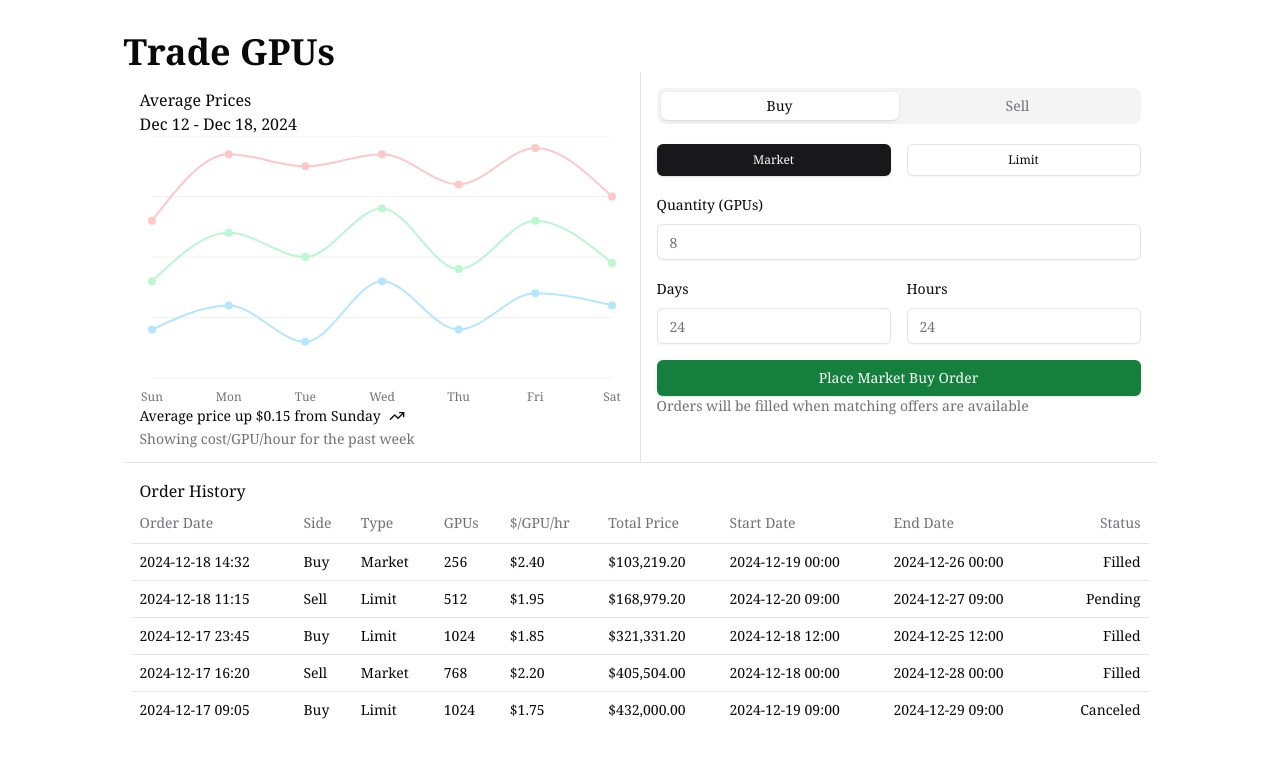
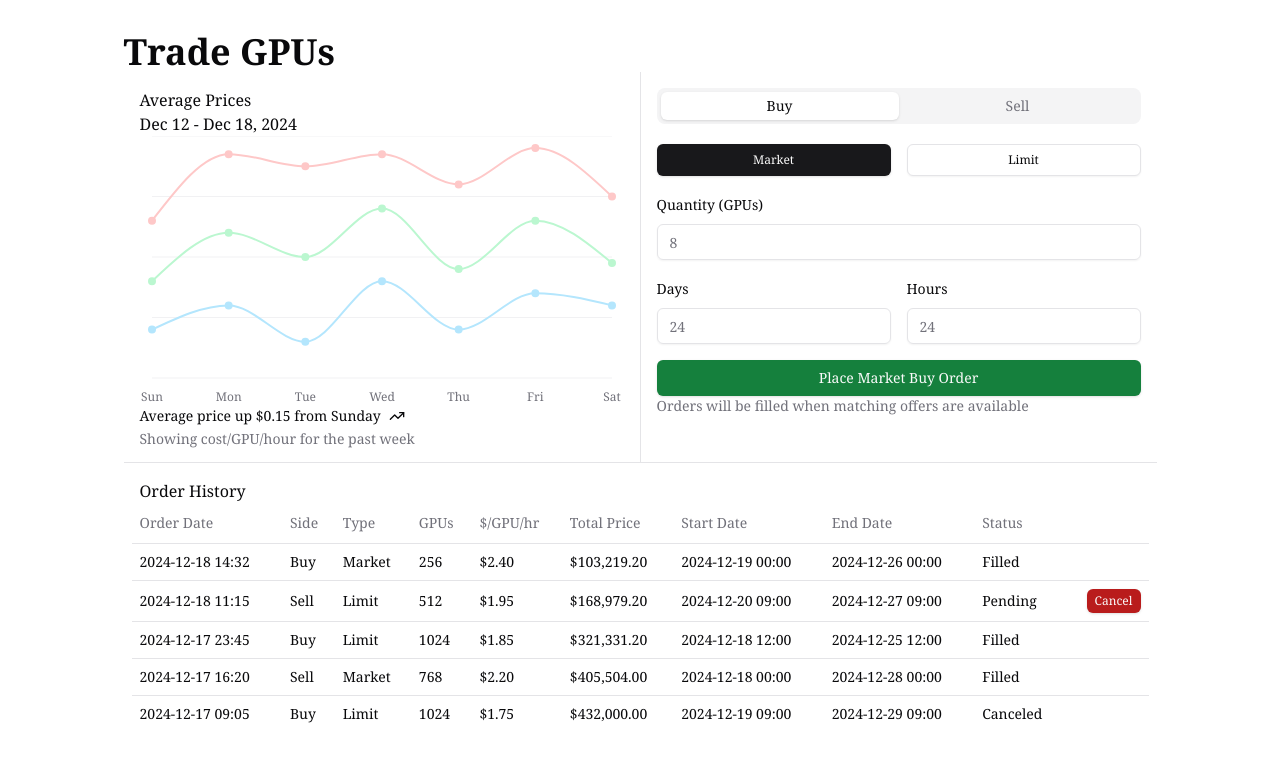
Before and after one commit to darzyx/gpu-auction-house, a Next.js app: page / in a window 1280 px wide. Shown: the top 762 px of the page. Built offline with nearby package versions, Linux system fonts and the light colour scheme.

Commit message:
Add cancel order btn

```diff
--- a/src/components/order-history.tsx
+++ b/src/components/order-history.tsx
@@ -1,4 +1,5 @@
-import { Table, TableBody, TableCaption, TableCell, TableHead, TableHeader, TableRow } from "@/components/ui/table";
+import { Table, TableBody, TableCell, TableHead, TableHeader, TableRow } from "@/components/ui/table";
+import { Button } from "./ui/button";
 
 const orders = [
     {
@@ -73,7 +74,8 @@ export default function OrderHistory() {
                         <TableHead>Total Price</TableHead>
                         <TableHead>Start Date</TableHead>
                         <TableHead>End Date</TableHead>
-                        <TableHead className="text-right">Status</TableHead>
+                        <TableHead>Status</TableHead>
+                        <TableHead className="text-right">{/* Empty cell for the action buttons below */}</TableHead>
                     </TableRow>
                 </TableHeader>
                 <TableBody>
@@ -87,7 +89,14 @@ export default function OrderHistory() {
                             <TableCell>{order.totalPrice}</TableCell>
                             <TableCell>{order.startDate}</TableCell>
                             <TableCell>{order.endDate}</TableCell>
-                            <TableCell className="text-right">{order.status}</TableCell>
+                            <TableCell>{order.status}</TableCell>
+                            <TableCell className="text-right">
+                                {order.status === "Pending" && (
+                                    <Button size="sm" className="p-2 h-6 bg-red-700 hover:bg-red-600">
+                                        Cancel
+                                    </Button>
+                                )}
+                            </TableCell>
                         </TableRow>
                     ))}
                 </TableBody>
```
